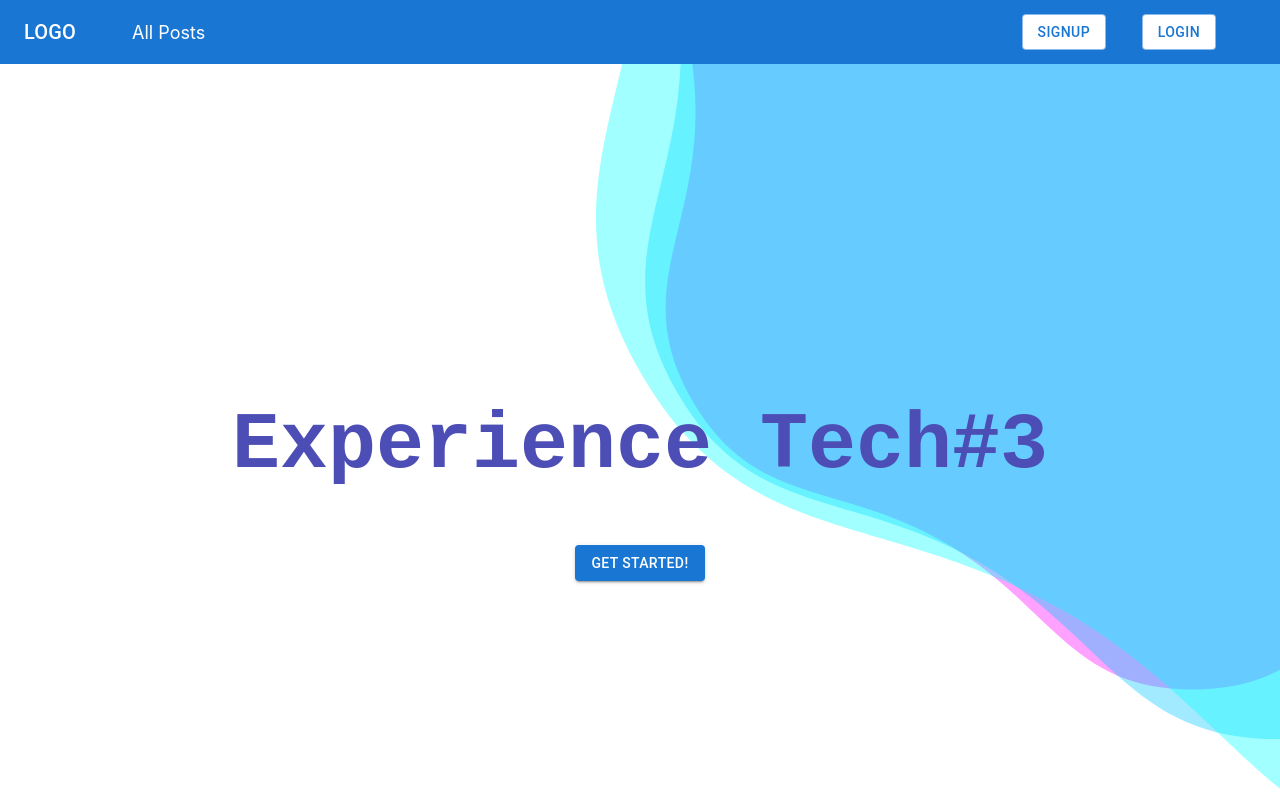
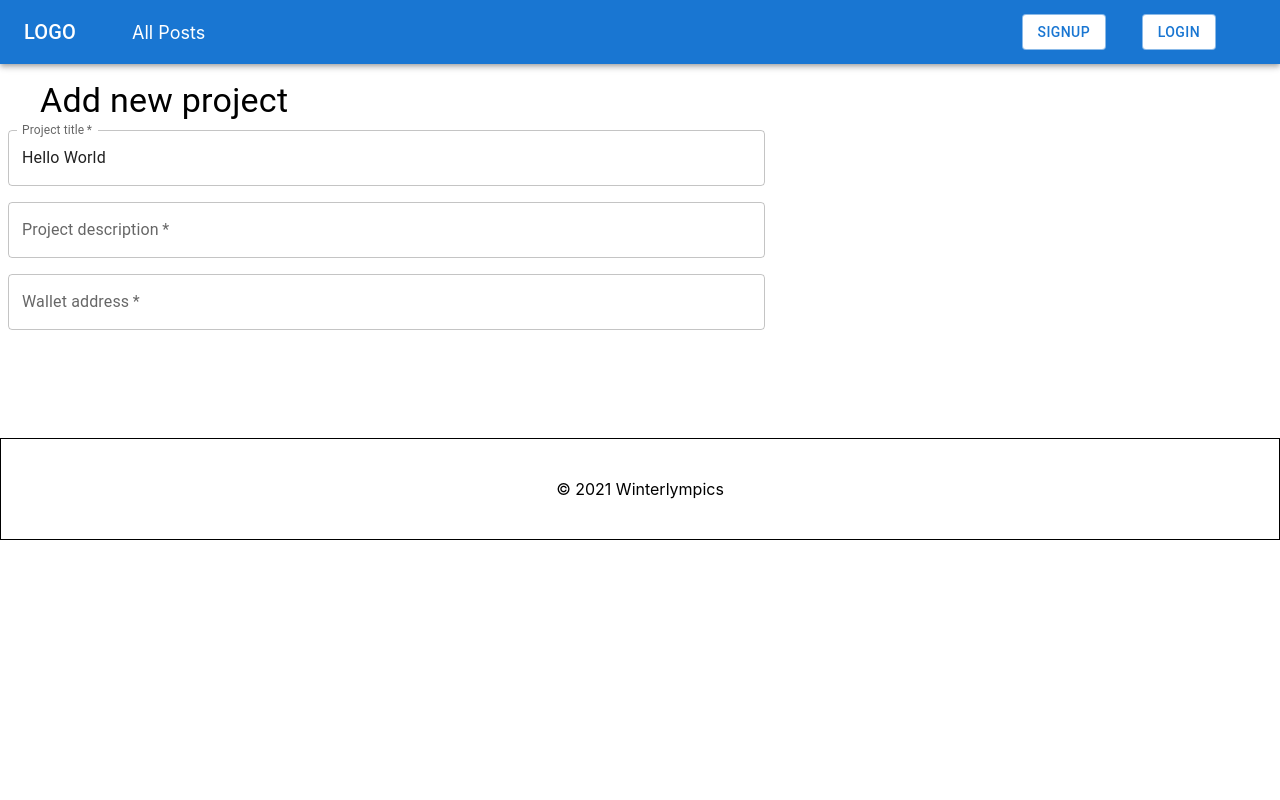
Before and after one commit to suraj10k/clear_fund, a React (Create React App) app: page /new-post in a window 1280 px wide. Before the commit this address led to /. Shown: the top 800 px of the page. Built offline with nearby package versions, Linux system fonts and the light colour scheme.

Commit message:
new post route

```diff
--- a/src/App.js
+++ b/src/App.js
@@ -1,12 +1,22 @@
 import React, { useContext } from "react";
-import { BrowserRouter as Router, Link, Redirect, Route, Switch } from "react-router-dom";
+import {
+  BrowserRouter as Router,
+  Link,
+  Redirect,
+  Route,
+  Switch,
+} from "react-router-dom";
 import Footer from "./components/Navigation/Footer";
 import Navbar from "./components/Navigation/Navbar";
+import Newpost from "./components/posts/Newpost";
 import PostDetailed from "./components/posts/PostDetailed";
 import Posts from "./components/posts/Posts";
 import UserPosts from "./components/posts/UserPosts";
 import TopBanner from "./components/Utility/TopBanner";
 import { authContext } from "./contexts/auth-context";
+import Box from "@mui/material/Box";
+import Fab from "@mui/material/Fab";
+import AddIcon from "@mui/icons-material/Add";
 
 const App = () => {
   const { user } = useContext(authContext);
@@ -30,8 +40,21 @@ const App = () => {
           <Route exact path="/posts/:post_id">
             <PostDetailed />
           </Route>
+          <Route exact path="/new-post">
+            <Newpost />
+          </Route>
           <Redirect to="/" />
         </Switch>
+        {user && (
+          <Link to="/new-post">
+            <Box sx={{ position: "fixed", right: "40vw", bottom: "40px" }}>
+              <Fab variant="extended" color="primary" aria-label="add">
+                <AddIcon />
+                &nbsp; &nbsp; add new project/campaign
+              </Fab>
+            </Box>
+          </Link>
+        )}
         <Footer />
       </div>
     </Router>
--- /dev/null
+++ b/src/components/posts/Newpost.js
@@ -0,0 +1,45 @@
+import * as React from "react";
+import Box from "@mui/material/Box";
+import TextField from "@mui/material/TextField";
+import { Typography } from "@mui/material";
+
+export default function FormPropsTextFields() {
+  return (
+    <>
+      <Typography variant="h4" mt={2} ml={5}>
+        Add new project
+      </Typography>
+      <Box
+        component="form"
+        sx={{
+          "& .MuiTextField-root": { m: 1, width: "75ch" },
+          display: "flex",
+          justifyContent: "center",
+          alignItems: "center",
+          margin: "auto auto",
+        }}
+        noValidate
+        autoComplete="off"
+      >
+        <div>
+          <TextField
+            required
+            id="title"
+            label="Project title"
+            defaultValue="Hello World"
+          />
+          <TextField
+            required
+            id="description"
+            label="Project description"
+          />
+          <TextField
+            id="wallet-address"
+            label="Wallet address"
+            required
+          />
+        </div>
+      </Box>
+    </>
+  );
+}
```
Also changed, not shown: src/components/posts/Newpost.css (added).
